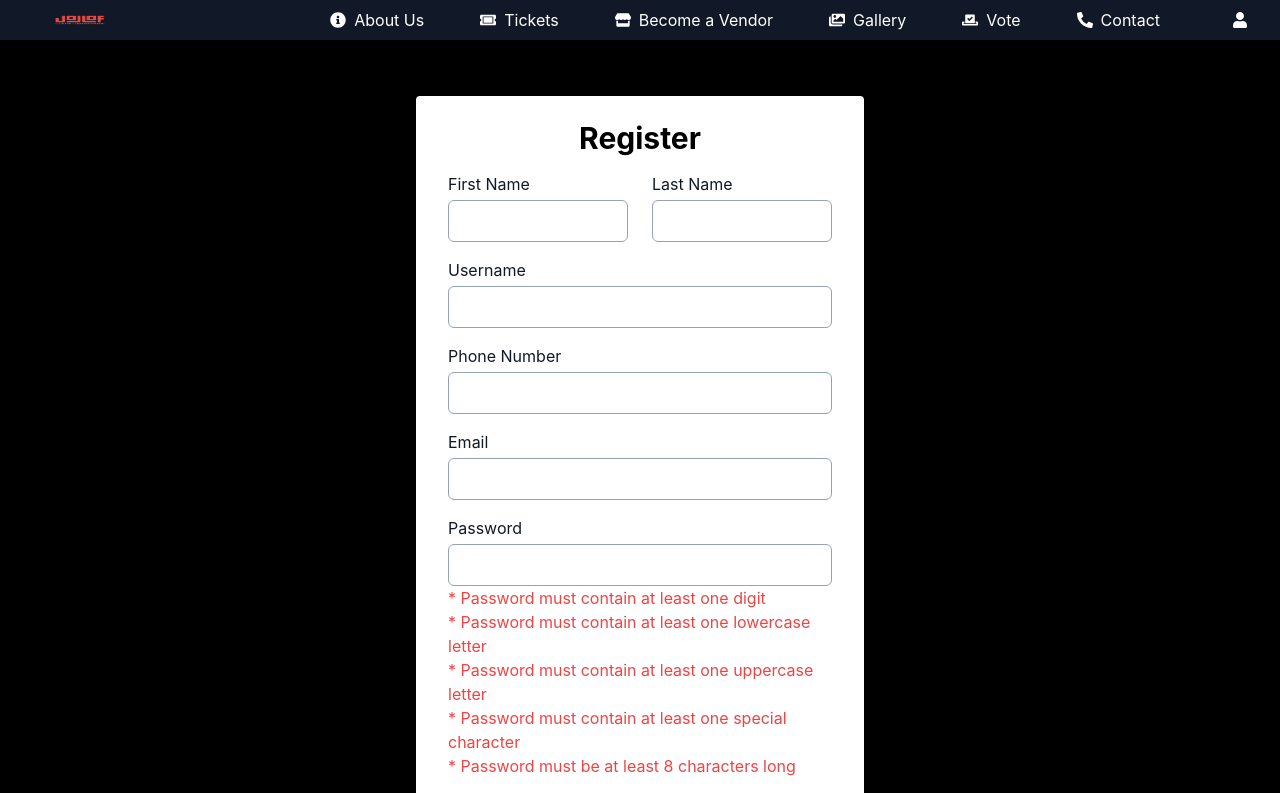
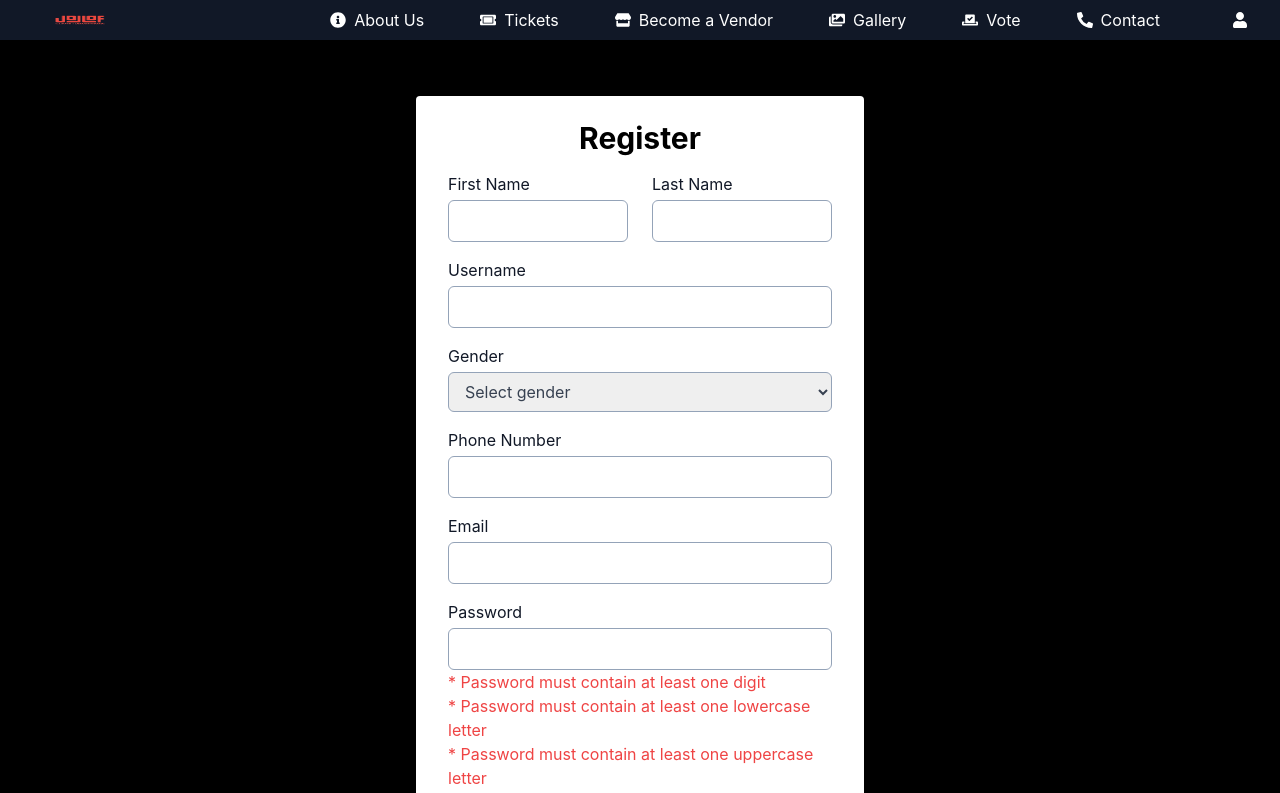
Before and after one commit to Absalat-G/frontendJo, a React (Create React App) app: page /RegistrationPage in a window 1280 px wide. Shown: the top 793 px of the page. Built offline with nearby package versions, Linux system fonts and the light colour scheme.

Commit message:
gender included in the form

```diff
--- a/src/components/RegistrationPage.jsx
+++ b/src/components/RegistrationPage.jsx
@@ -13,7 +13,8 @@ const RegistrationPage = () => {
     email: '',
     password: '',
     confirmPassword: '',
-    phoneNumber: ''
+    phoneNumber: '',
+    gender: '' // Added gender field
   });
   const [errors, setErrors] = useState({});
 
@@ -24,23 +25,19 @@ const RegistrationPage = () => {
       [name]: value
     }));
 
-
     if (name === 'confirmPassword') {
-
       if (value === formData.password) {
         setErrors(prevErrors => ({
           ...prevErrors,
           confirmPassword: ''
         }));
       } else {
-
         setErrors(prevErrors => ({
           ...prevErrors,
           confirmPassword: 'Passwords do not match'
         }));
       }
     } else {
-
       setErrors(prevErrors => ({
         ...prevErrors,
         [name]: ''
@@ -62,11 +59,9 @@ const RegistrationPage = () => {
     }
   };
 
-
   const validateFormData = (data) => {
     let errors = {};
     const emailPattern = /^[^\s@]+@[^\s@]+\.[^\s@]+$/;
-
 
     if (!data.firstName.trim()) {
       errors.firstName = 'First Name is required';
@@ -100,6 +95,10 @@ const RegistrationPage = () => {
       errors.phoneNumber = 'Phone Number is required';
     }
 
+    if (!data.gender) {
+      errors.gender = 'Gender is required';
+    }
+
     return errors;
   };
 
@@ -109,7 +108,6 @@ const RegistrationPage = () => {
     '* Password must contain at least one uppercase letter',
     '* Password must contain at least one special character',
     '* Password must be at least 8 characters long'
-
   ];
 
   const isPasswordValid = (password) => {
@@ -120,15 +118,13 @@ const RegistrationPage = () => {
         /^(?=.*[@$!%*?&])/.test(password),
         password.length >= 8
     ];
-};
-
+  };
 
   return (
     <div className="relative flex flex-col bg-black items-center justify-center min-h-screen">
       <NavigationMenu />
       <div className="z-10 relative">
         <form className="w-full max-w-md bg-white shadow-md rounded px-8 pt-6 pb-8 mb-12 mt-24" onSubmit={handleSubmit}>
-
           <h2 className="text-3xl text-black font-bold mb-4 text-center">Register</h2>
           <div className="flex flex-wrap -mx-3 mb-4">
             <div className="w-full md:w-1/2 px-3 mb-4 md:mb-0">
@@ -147,6 +143,15 @@ const RegistrationPage = () => {
             <label htmlFor="username" className="block text-gray-900">Username</label>
             <input type="text" id="username" name="username" value={formData.username} onChange={handleChange} className="w-full px-3 py-2 mt-1 text-gray-700 border border-slate-400 rounded-md focus:outline-none focus:ring focus:ring-indigo-500" />
             {errors.username && <span className="text-red-500">{errors.username}</span>}
+          </div>
+          <div className="mb-4">
+            <label htmlFor="gender" className="block text-gray-900">Gender</label>
+            <select id="gender" name="gender" value={formData.gender} onChange={handleChange} className="w-full px-3 py-2 mt-1 text-gray-700 border border-slate-400 rounded-md focus:outline-none focus:ring focus:ring-indigo-500">
+              <option value="">Select gender</option>
+              <option value="male">Male</option>
+              <option value="female">Female</option>
+            </select>
+            {errors.gender && <span className="text-red-500">{errors.gender}</span>}
           </div>
           <div className="mb-4">
             <label htmlFor="phoneNumber" className="block text-gray-900">Phone Number</label>
```
